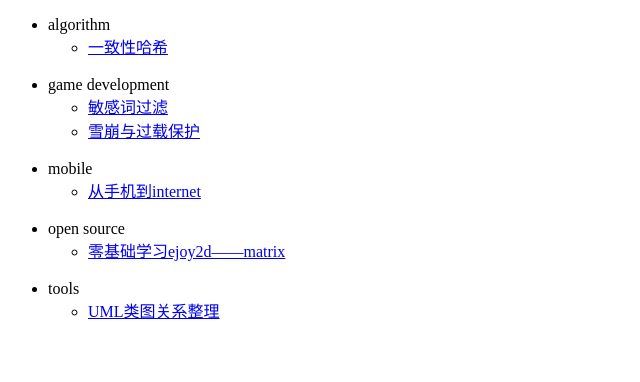
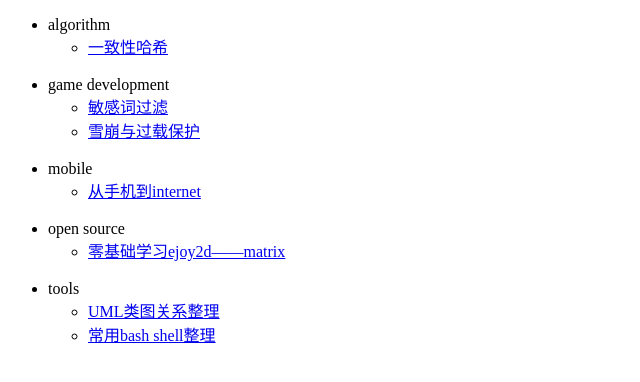
Before and after one commit to liucw2012/latex.gaccob.com, a plain HTML site: page publish/index.html in a window 1280 px wide. Shown: the whole page, without its empty margins (0-640 px from the left). Drawn offline with Linux system fonts and the light colour scheme.

Commit message:
1. add auto scp script 2. add blog: bash shell related

```diff
--- a/publish/index.html
+++ b/publish/index.html
@@ -45,6 +45,7 @@
         tools
         <ul>
             <li><a href="http://latex.gaccob.com/tools/uml_class.pdf">UML类图关系整理</a></li>
+            <li><a href="http://latex.gaccob.com/tools/bash_shell.pdf">常用bash shell整理</a></li>
         </ul>
     </li>
     <br/>
```
Also changed, not shown: 10 other files.
